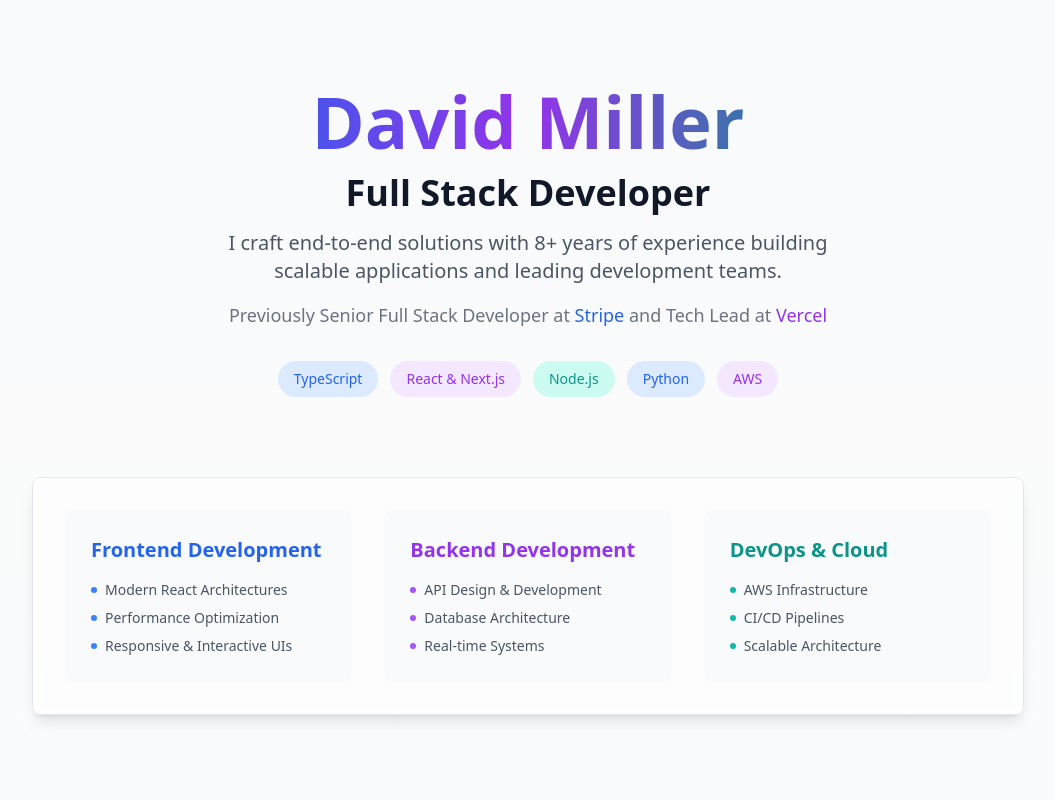
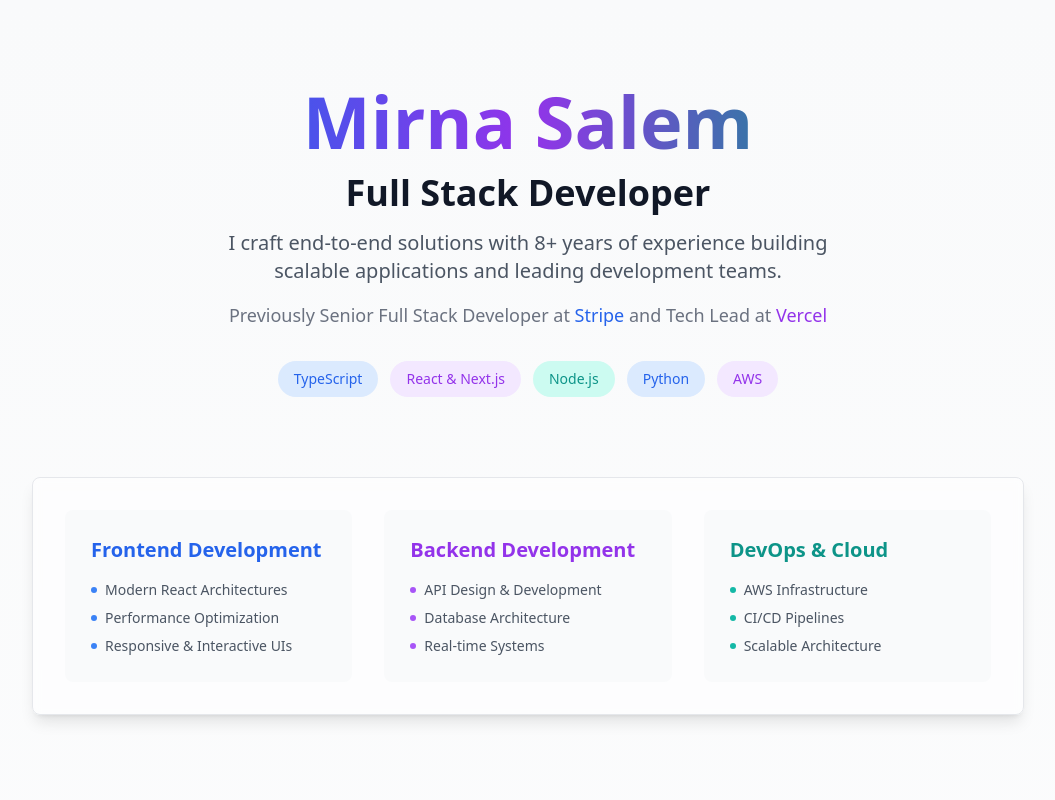
Before and after one commit to mirna-salem/my-portfolio, a Next.js app: page / in a window 1280 px wide. Shown: the top 800 px of the page, without its empty margins (112-1167 px from the left). Built offline with nearby package versions, Linux system fonts and the light colour scheme.

Commit message:
Update name to Mirna Salem

```diff
--- a/app/components/HeroSection.tsx
+++ b/app/components/HeroSection.tsx
@@ -16,7 +16,7 @@ export default function HeroSection() {
 				<motion.div initial={{ opacity: 0, y: 20 }} animate={{ opacity: 1, y: 0 }} className="text-center mb-8 md:mb-12">
 					<div className="space-y-3 md:space-y-4 mb-6 md:mb-8">
 						<h1 className="text-4xl md:text-7xl font-bold text-transparent bg-clip-text bg-gradient-to-r from-blue-600 via-purple-600 to-teal-600">
-							David Miller
+							Mirna Salem
 						</h1>
 						<h2 className="text-2xl md:text-4xl font-bold text-gray-900">Full Stack Developer</h2>
 						<p className="text-lg md:text-xl text-gray-600 max-w-2xl mx-auto">
```
